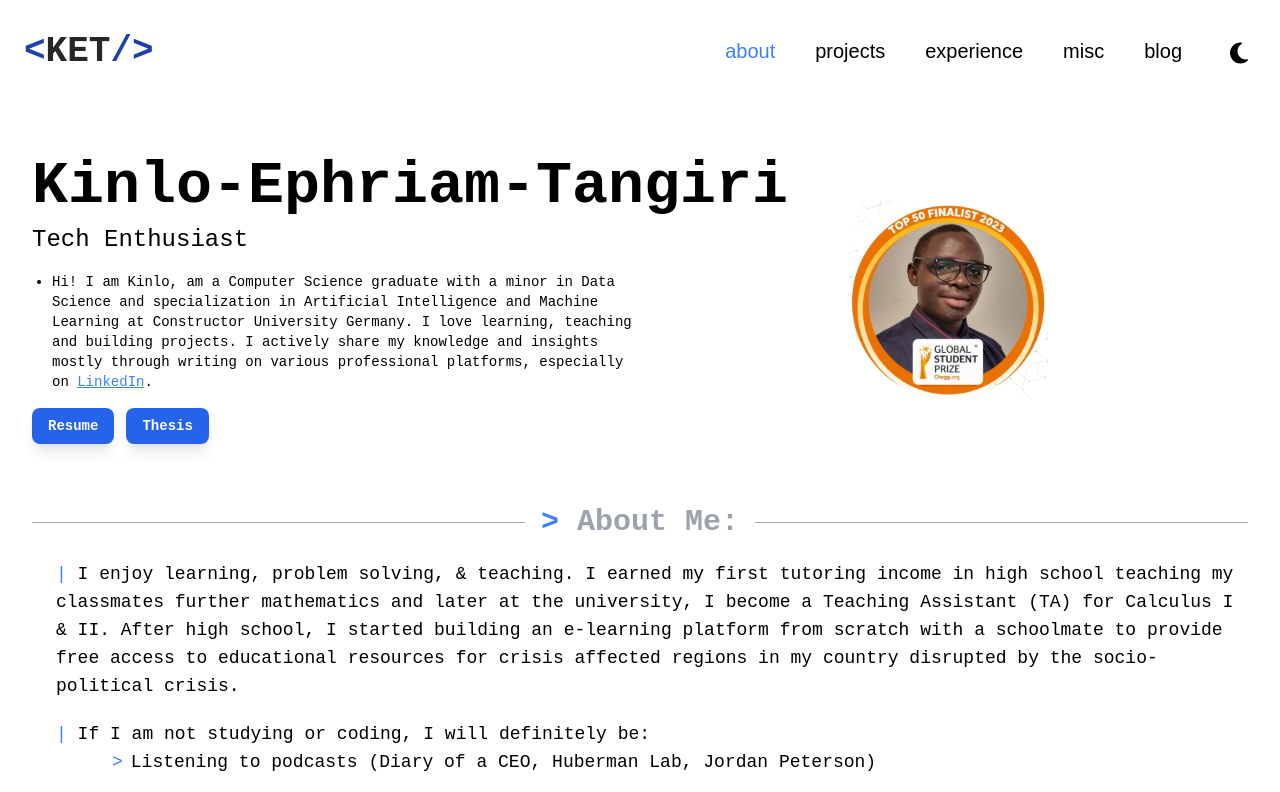
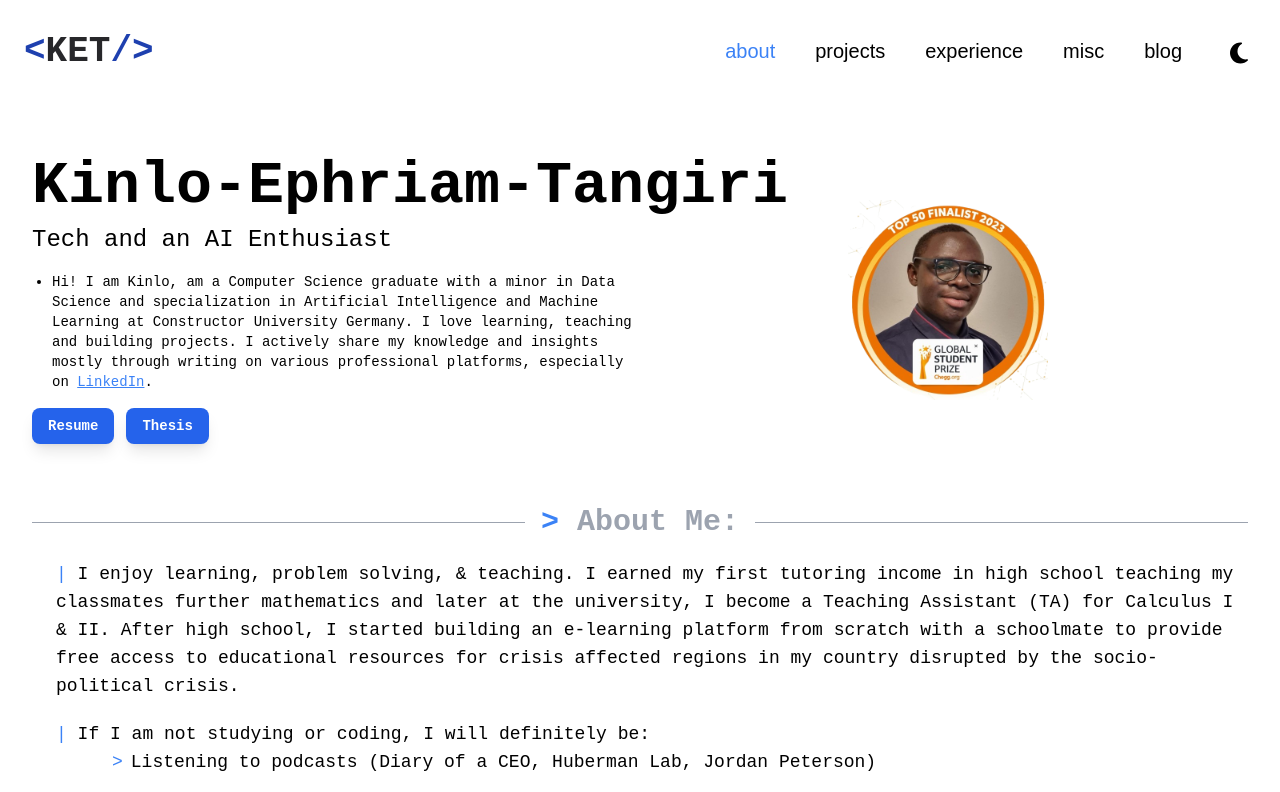
Before and after one commit to 9117KET/my-portfolio, a React (Vite) app: page / in a window 1280 px wide. Shown: the top 792 px of the page. Built offline with nearby package versions, Linux system fonts and the light colour scheme.

Commit message:
updated my tagline

```diff
--- a/src/components/AboutMe.tsx
+++ b/src/components/AboutMe.tsx
@@ -23,7 +23,7 @@ export default function AboutMe() {
             Kinlo-Ephriam-Tangiri
           </h1>
           <h2 className="text-sm sm:text-xl md:text-2xl mt-2">
-            Tech Enthusiast
+            Tech and an AI Enthusiast
           </h2>
           {/* Introduction list */}
           <ul className="list-disc pl-5 text-xs sm:text-sm mt-4 font-mono">
```
Also changed, not shown: 2 other files (tests, documents, lock files or other folders).
